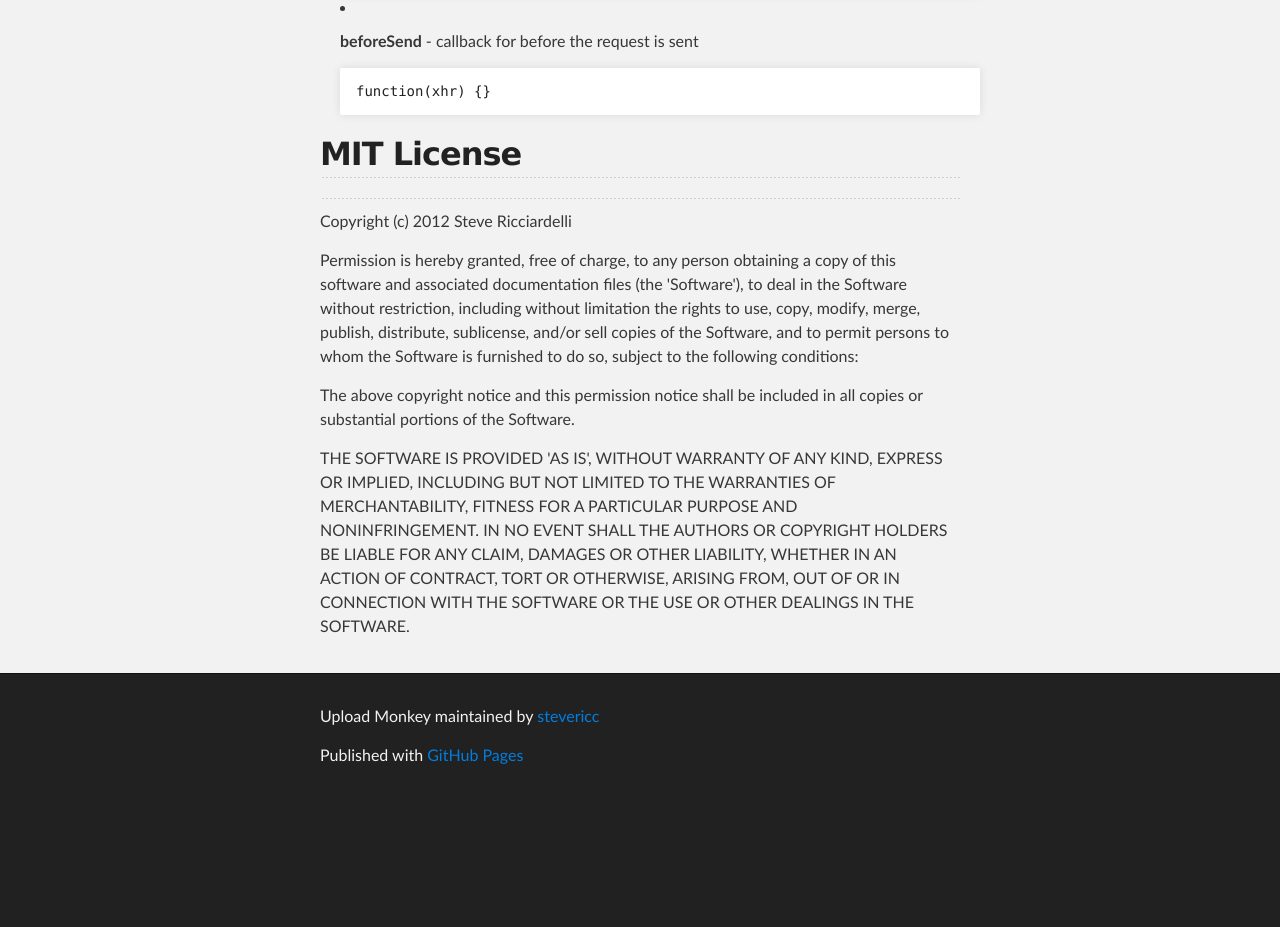
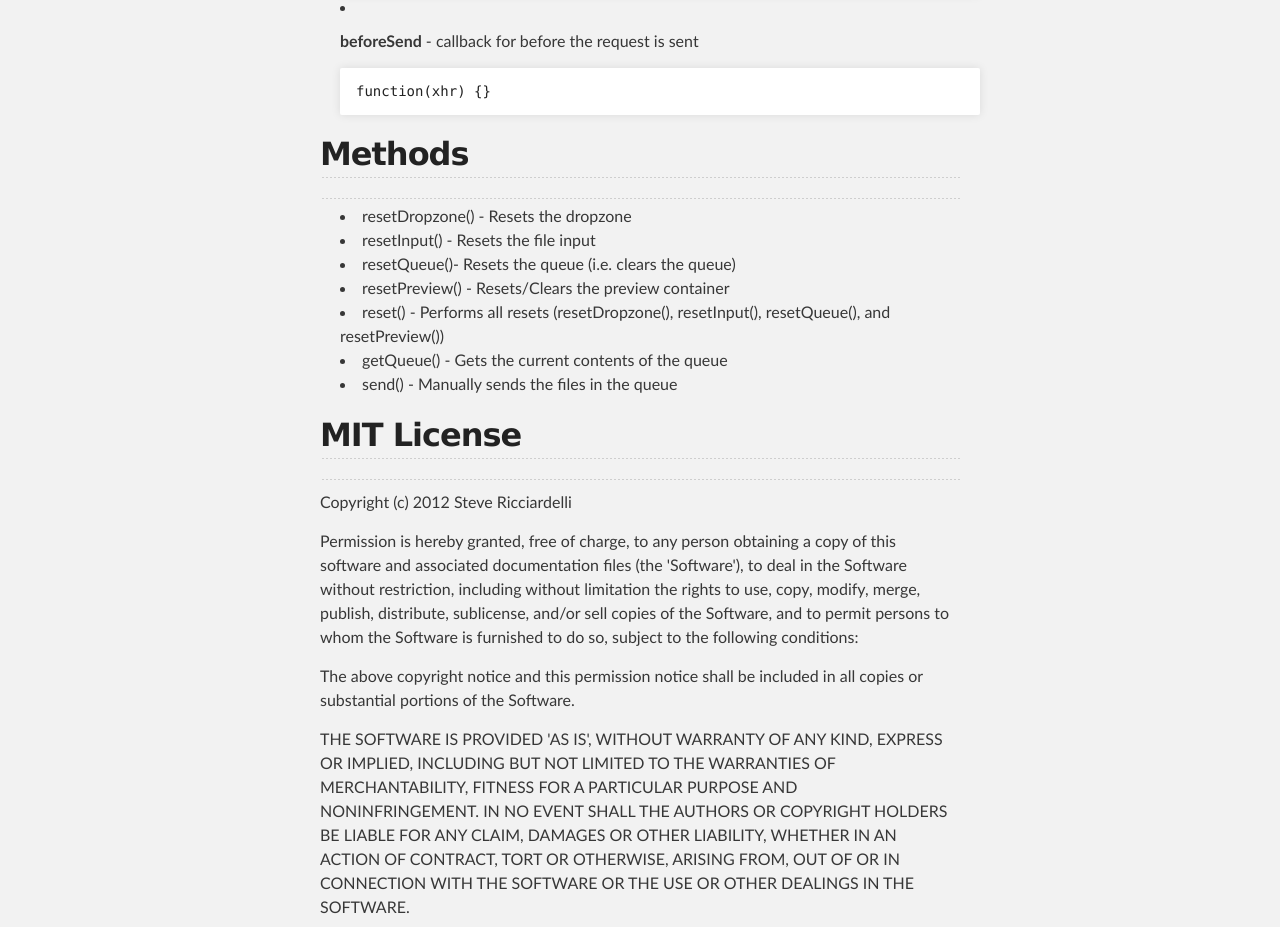
Before and after one commit to sricc/UploadMonkey, a plain HTML site: page index.html in a window 1280 px wide. Shown: the part 4060-4987 px from the top of the page. Before the commit the page ends 4862 px from the top, so only its background shows below. Drawn offline with Linux system fonts and the light colour scheme.

```diff
--- a/index.html
+++ b/index.html
@@ -221,6 +221,16 @@
 <pre><code>function(xhr) {}
 </code></pre>
 </li>
+</ul><h2>Methods</h2>
+
+<hr><ul>
+<li>resetDropzone() - Resets the dropzone </li>
+<li>resetInput() - Resets the file input</li>
+<li>resetQueue()- Resets the queue (i.e. clears the queue)</li>
+<li>resetPreview() - Resets/Clears the preview container</li>
+<li>reset() - Performs all resets (resetDropzone(), resetInput(), resetQueue(), and resetPreview())</li>
+<li>getQueue() - Gets the current contents of the queue</li>
+<li>send() - Manually sends the files in the queue</li>
 </ul><h2>MIT License</h2>
 
 <hr><p>Copyright (c) 2012 Steve Ricciardelli</p>
```
Also changed, not shown: params.json (+1 -1 lines).
